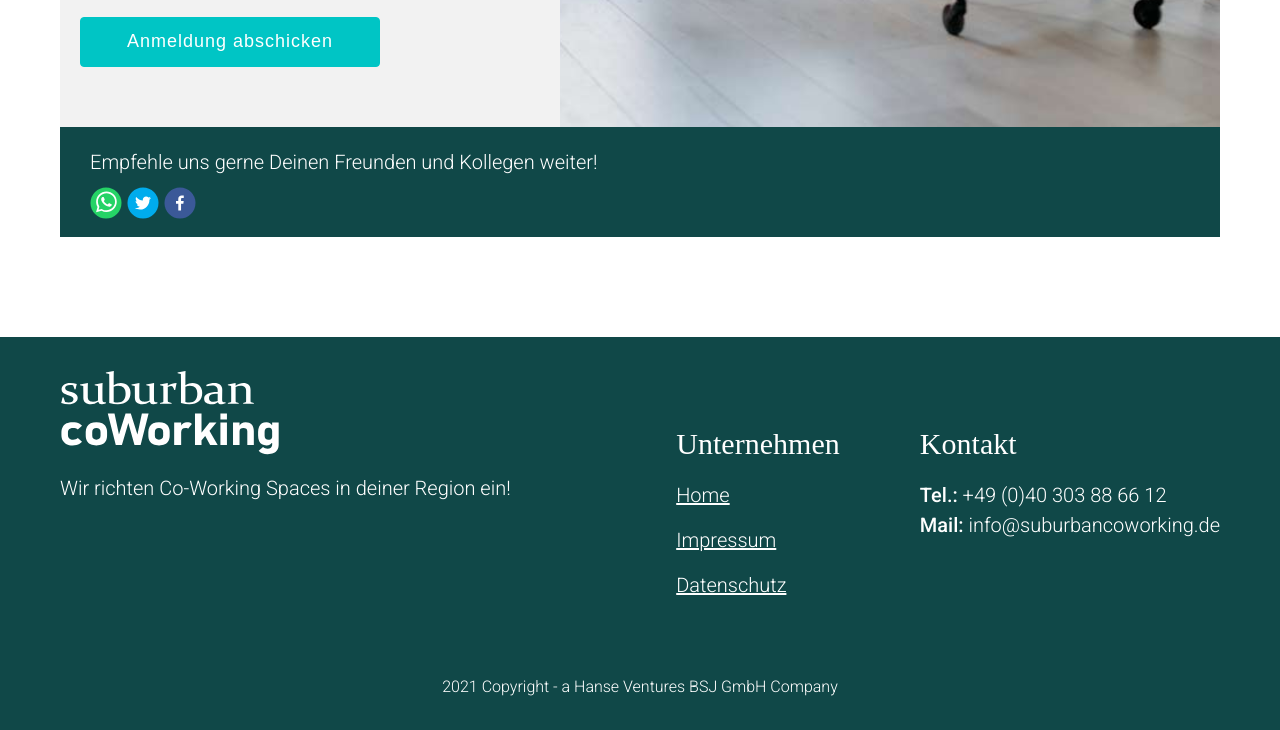
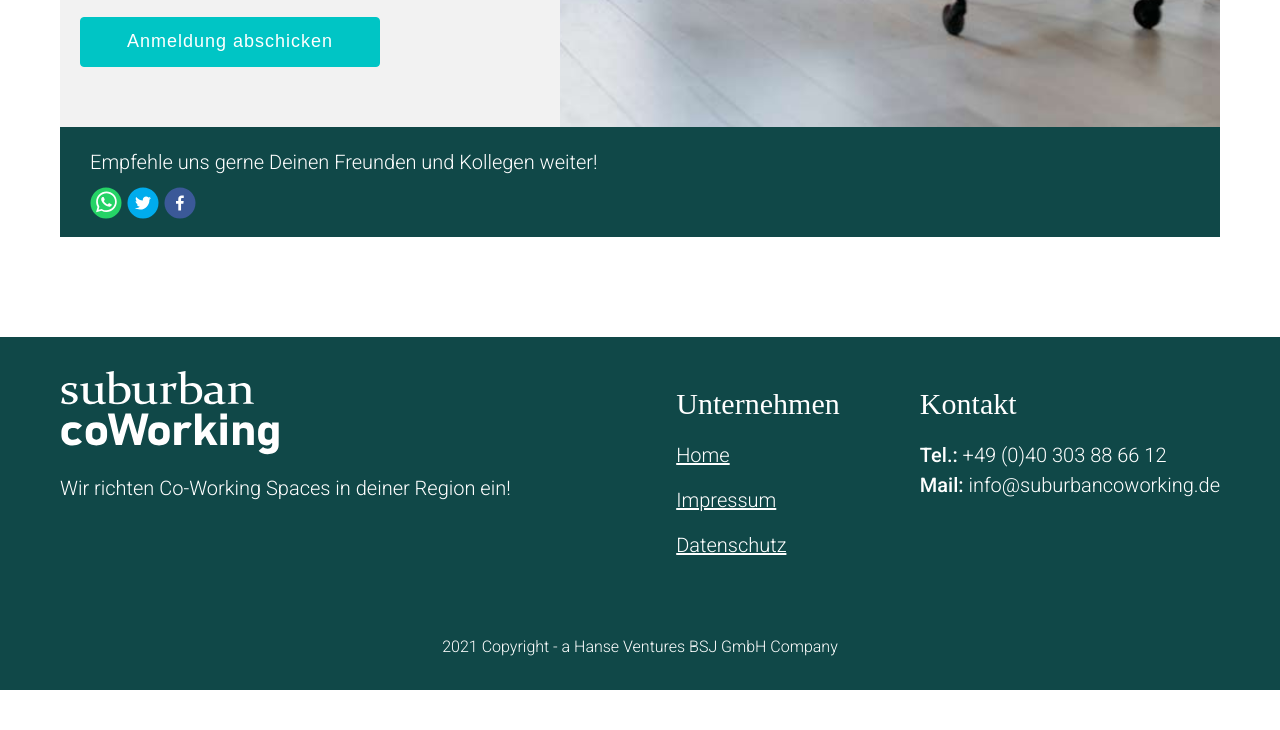
Before and after one commit to hanseventures/sustainable-packaging, a Gatsby site: page / in a window 1280 px wide. Shown: the part 6105-6835 px from the top of the page. After the commit the page ends 6795 px from the top, so only its background shows below. Built offline with nearby package versions, Linux system fonts and the light colour scheme; Gatsby itself is replaced by a stand-in of ours; a web font is replaced by a local one.

Commit message:
fix spacing in footer

```diff
--- a/src/components/Footer.js
+++ b/src/components/Footer.js
@@ -32,7 +32,7 @@ const Footer = props => {
             <p>Wir richten Co-Working Spaces in deiner Region ein!</p>
           </div>
 
-          <div className='d-flex flex-wrap column-gap-5 mt-5'>
+          <div className='d-flex flex-wrap column-gap-5 mt-5 mt-xl-3'>
             <div>
               <h3 className="font-wht">Unternehmen</h3>
               <ul className="list-none list-vertical">
```
